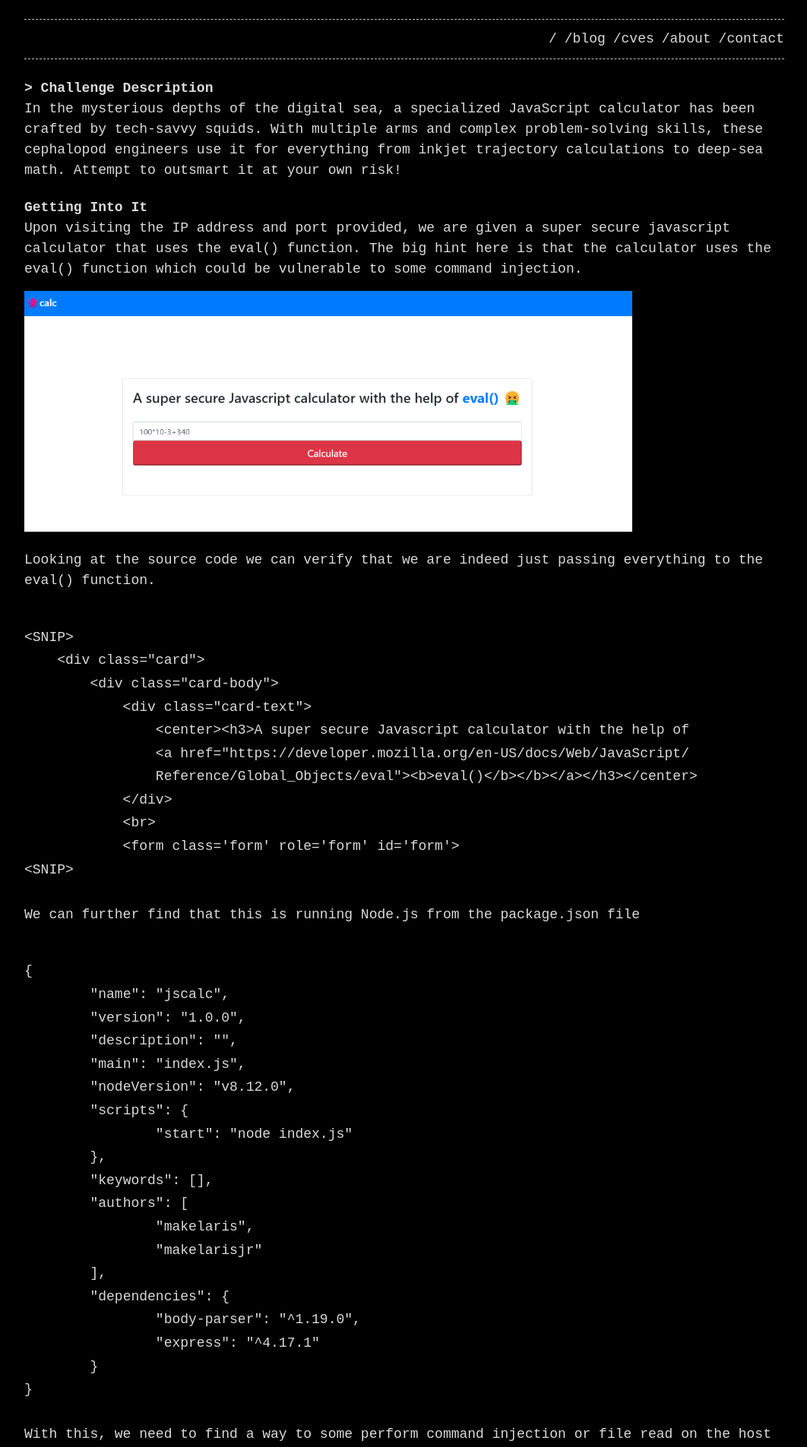
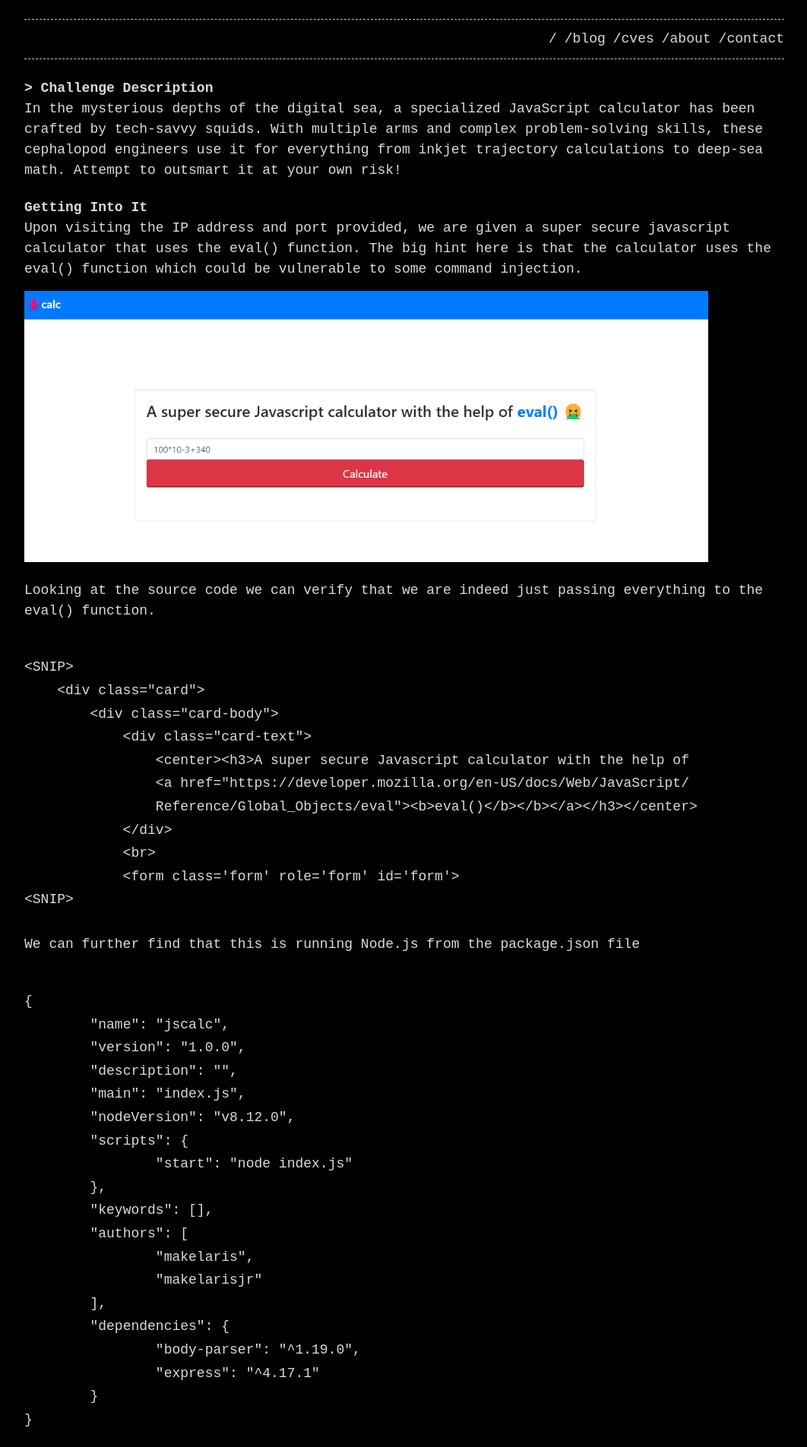
Before and after one commit to zw1tt3r1on/zw1tt3r1on.github.io, a Jekyll site: the page built from _posts/2024-01-16-htbweb-jscalc.markdown, in a window 1280 px wide. Shown: the top 1905 px of the page at 76% size, without its empty margins (108-1170 px from the left). Built offline with Jekyll 4.4.1, drawn with Linux system fonts in a browser that asks for light colours.

Commit message:
image resize

```diff
--- a/_posts/2024-01-16-htbweb-jscalc.markdown
+++ b/_posts/2024-01-16-htbweb-jscalc.markdown
@@ -12,7 +12,7 @@ In the mysterious depths of the digital sea, a specialized JavaScript calculator
 
 Upon visiting the IP address and port provided, we are given a super secure javascript calculator that uses the eval() function. The big hint here is that the calculator uses the eval() function which could be vulnerable to some command injection.
 
-<img src="/assets/uploads/htb-web-jscalc/2024-01-16 15_36_01.png" width="80%">
+<img src="/assets/uploads/htb-web-jscalc/2024-01-16 15_36_01.png" width="90%">
 
 Looking at the source code we can verify that we are indeed just passing everything to the eval() function.
 
```
